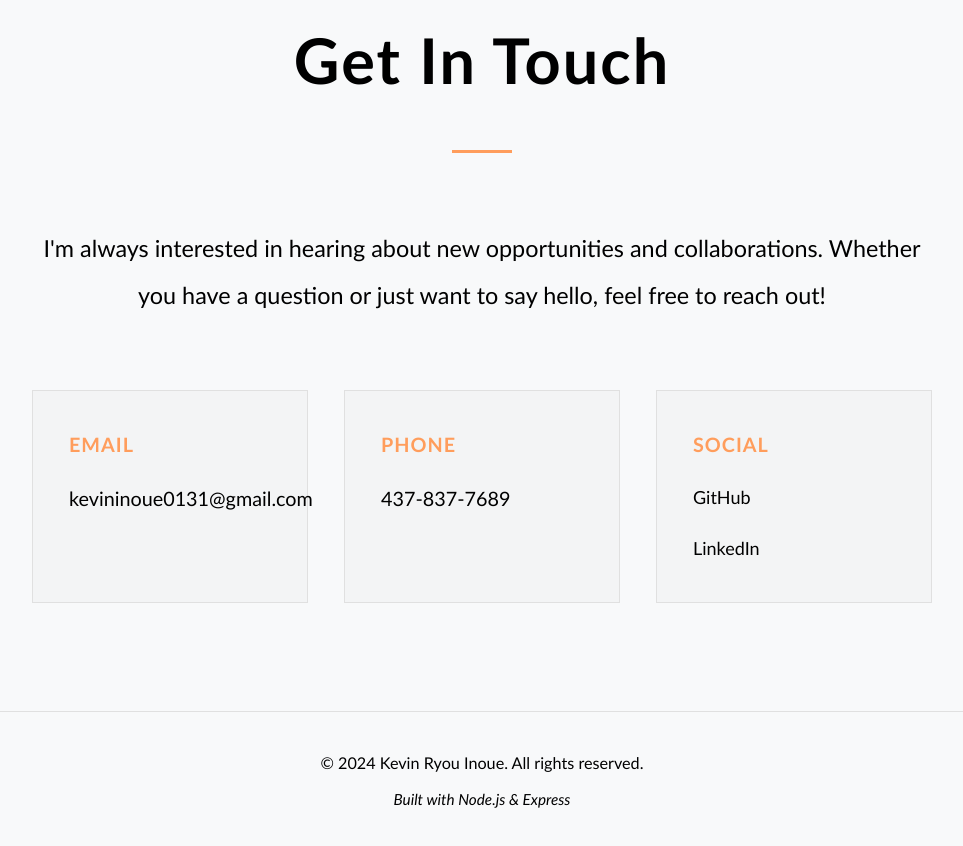
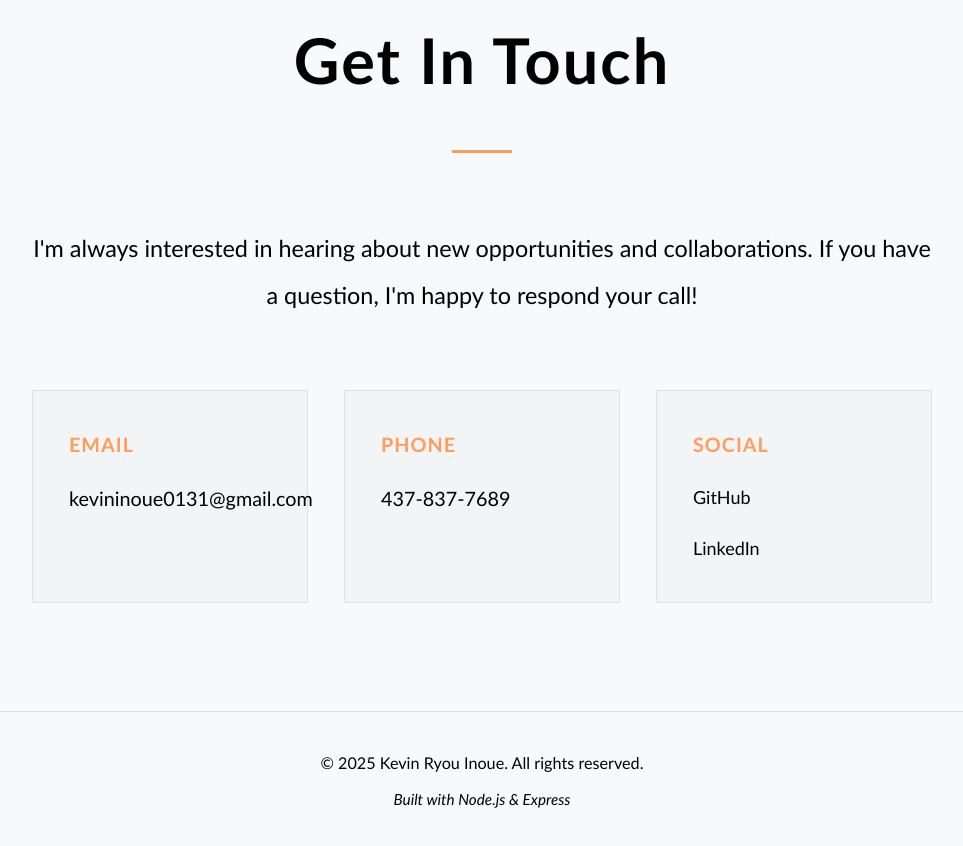
Before and after one commit to KevinRyouInoue/Portfolio, a website: page public/index.html in a window 1280 px wide. Shown: the part 6999-7845 px from the top of the page, without its empty margins (158-1121 px from the left). Drawn offline with Linux system fonts and the light colour scheme.

Commit message:
Update index.html

```diff
--- a/public/index.html
+++ b/public/index.html
@@ -262,7 +262,7 @@
                 <div class="contact-intro">
                     <p class="contact-text">
                         I'm always interested in hearing about new opportunities and collaborations.
-                        Whether you have a question or just want to say hello, feel free to reach out!
+                        If you have a question, I'm happy to respond your call!
                     </p>
                 </div>
                 <div class="contact-details">
@@ -289,7 +289,7 @@
     <!-- Footer -->
     <footer class="footer">
         <div class="footer-container">
-            <p class="footer-text">&copy; 2024 Kevin Ryou Inoue. All rights reserved.</p>
+            <p class="footer-text">&copy; 2025 Kevin Ryou Inoue. All rights reserved.</p>
             <p class="footer-tech">Built with Node.js & Express</p>
         </div>
     </footer>
```
